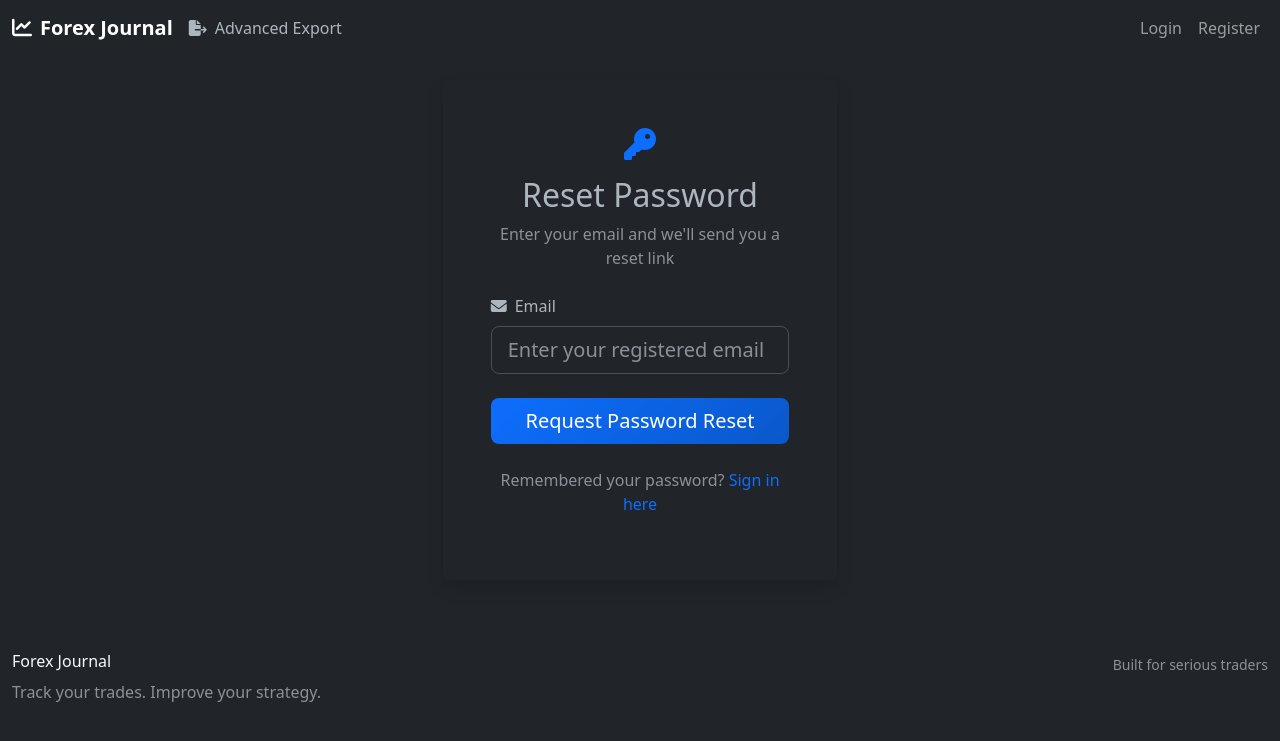
After one commit to arvineee/Forex-journal, a Flask app: page /auth/reset_password in a window 1280 px wide. The commit adds this page. Shown: the top 741 px of the page. Run offline with Flask 3, Linux system fonts and the light colour scheme.

Commit message:
Update site

```diff
--- a/app/__init__.py
+++ b/app/__init__.py
@@ -4,12 +4,14 @@ from flask_login import LoginManager
 from flask_migrate import Migrate
 from config import Config
 import os
+from flask_mail import Mail
 
 db = SQLAlchemy()
 login_manager = LoginManager()
 login_manager.login_view = 'auth.login'
 login_manager.login_message_category = 'info'
 migrate = Migrate()
+mail = Mail()
 
 def create_app(config_class=Config):
     app = Flask(__name__)
@@ -25,6 +27,7 @@ def create_app(config_class=Config):
     db.init_app(app)
     login_manager.init_app(app)
     migrate.init_app(app, db)
+    mail.init_app(app)
 
     @app.template_filter('datetimeformat')
     def datetimeformat(value, format='%Y-%m-%d %H:%M'):
--- a/app/auth/forms.py
+++ b/app/auth/forms.py
@@ -26,3 +26,18 @@ class RegistrationForm(FlaskForm):
         user = User.query.filter_by(email=email.data).first()
         if user:
             raise ValidationError('That email is already registered.')
+
+class RequestResetForm(FlaskForm):
+    email = StringField('Email', validators=[DataRequired(), Email()])
+    submit = SubmitField('Request Password Reset')
+
+    def validate_email(self, email):
+        user = User.query.filter_by(email=email.data).first()
+        if user is None:
+            raise ValidationError('There is no account registered with that email.')
+
+class ResetPasswordForm(FlaskForm):
+    password = PasswordField('New Password', validators=[DataRequired(), Length(min=6)])
+    confirm_password = PasswordField('Confirm New Password',
+                                   validators=[DataRequired(), EqualTo('password')])
+    submit = SubmitField('Reset Password')
--- a/app/auth/routes.py
+++ b/app/auth/routes.py
@@ -3,7 +3,8 @@ from flask_login import login_user, logout_user, current_user, login_required
 from app import db
 from app.auth import auth_bp
 from app.models import User
-from app.auth.forms import LoginForm, RegistrationForm
+from app.auth.forms import LoginForm, RegistrationForm, RequestResetForm, ResetPasswordForm
+from app.email import send_reset_email
 
 @auth_bp.route('/register', methods=['GET', 'POST'])
 def register():
@@ -43,3 +44,44 @@ def login():
 def logout():
     logout_user()
     return redirect(url_for('main.index'))
+
+
+@auth_bp.route('/reset_password', methods=['GET', 'POST'])
+def reset_request():
+    """Step 1: user submits their email to receive a reset link."""
+    if current_user.is_authenticated:
+        return redirect(url_for('dashboard.index'))
+
+    form = RequestResetForm()
+    if form.validate_on_submit():
+        user = User.query.filter_by(email=form.email.data).first()
+        if user:
+            send_reset_email(user)
+        # Same message whether or not the email exists, to avoid leaking
+        # which emails are registered. (validate_email above already checks
+        # existence for UX purposes; this line is just defense in depth.)
+        flash('If that email is registered, a reset link has been sent to it.', 'info')
+        return redirect(url_for('auth.login'))
+
+    return render_template('auth/reset_request.html', title='Reset Password', form=form)
+
+
+@auth_bp.route('/reset_password/<token>', methods=['GET', 'POST'])
+def reset_token(token):
+    """Step 2: user follows the emailed link and sets a new password."""
+    if current_user.is_authenticated:
+        return redirect(url_for('dashboard.index'))
+
+    user = User.verify_reset_token(token)
+    if user is None:
+        flash('That reset link is invalid or has expired.', 'warning')
+        return redirect(url_for('auth.reset_request'))
+
+    form = ResetPasswordForm()
+    if form.validate_on_submit():
+        user.set_password(form.password.data)
+        db.session.commit()
+        flash('Your password has been updated! You can now log in.', 'success')
+        return redirect(url_for('auth.login'))
+
+    return render_template('auth/reset_password.html', title='Reset Password', form=form)
--- /dev/null
+++ b/app/templates/auth/reset_request.html
@@ -0,0 +1,57 @@
+{% extends "base.html" %}
+
+{% block title %}Reset Password - Forex Journal{% endblock %}
+
+{% block content %}
+<div class="container-fluid">
+    <div class="row justify-content-center">
+        <div class="col-md-6 col-lg-4">
+            <div class="card border-0 shadow">
+                <div class="card-body p-5">
+                    <!-- Header -->
+                    <div class="text-center mb-4">
+                        <i class="fas fa-key fa-2x text-primary mb-3"></i>
+                        <h2 class="card-title">Reset Password</h2>
+                        <p class="text-muted">Enter your email and we'll send you a reset link</p>
+                    </div>
+
+                    <!-- Reset Request Form -->
+                    <form method="POST" action="">
+                        {{ form.hidden_tag() }}
+
+                        <!-- Email -->
+                        <div class="mb-4">
+                            <label for="email" class="form-label">
+                                <i class="fas fa-envelope me-2"></i>Email
+                            </label>
+                            {{ form.email(class="form-control form-control-lg", placeholder="Enter your registered email") }}
+                            {% if form.email.errors %}
+                                <div class="text-danger small mt-1">
+                                    {% for error in form.email.errors %}
+                                        {{ error }}
+                                    {% endfor %}
+                                </div>
+                            {% endif %}
+                        </div>
+
+                        <!-- Submit Button -->
+                        <div class="d-grid">
+                            {{ form.submit(class="btn btn-primary btn-lg") }}
+                        </div>
+                    </form>
+
+                    <!-- Back to Login -->
+                    <div class="text-center mt-4">
+                        <p class="text-muted">
+                            Remembered your password?
+                            <a href="{{ url_for('auth.login') }}" class="text-primary text-decoration-none">
+                                Sign in here
+                            </a>
+                        </p>
+                    </div>
+                </div>
+            </div>
+        </div>
+    </div>
+</div>
+{% endblock %}
```
Also changed, not shown: app/email.py (added, +32 -0 lines), app/models.py (+17 -0 lines), app/templates/auth/login.html (+8 -1 lines), app/templates/auth/reset_password.html (added, +63 -0 lines), app/templates/email/reset_password.html (added, +17 -0 lines).
